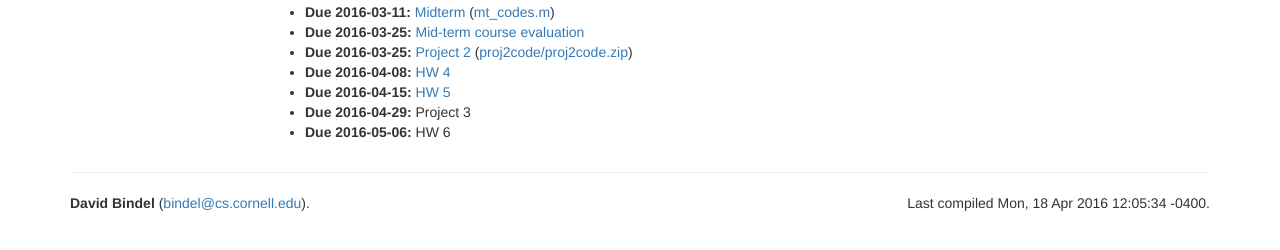
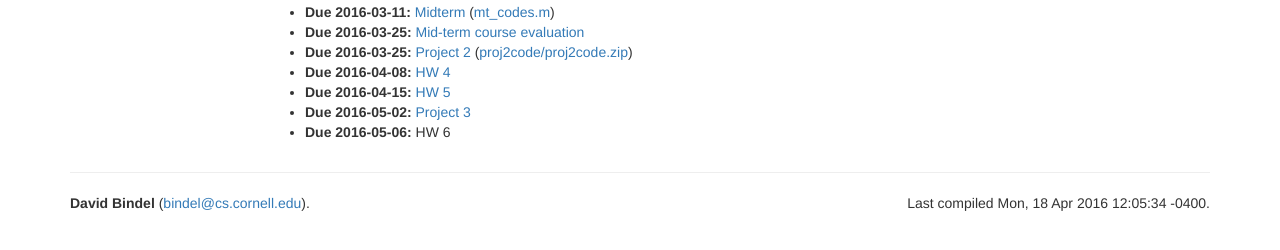
Before and after one commit to dbindel/cs4220-s17, a Jekyll site: the page built from web/assignments.html, in a window 1280 px wide. Shown: the part 268-518 px from the top of the page. Built offline with Jekyll 4.4.1, drawn with Linux system fonts in a browser that asks for light colours; nearby versions of some CDN libraries.

```diff
--- a/web/_data/hw.yml
+++ b/web/_data/hw.yml
@@ -39,7 +39,8 @@
   file: hw5
 -
   desc: Project 3
-  due: 2016-04-29
+  due: 2016-05-02
+  file: proj3
 -
   desc: HW 6
   due: 2016-05-06
--- a/web/_data/lectures.yml
+++ b/web/_data/lectures.yml
@@ -238,7 +238,6 @@
 -
   date: 2016-04-29
   info: Related problems
-  hw: P3 due
 #
 # ==================
 # Week 14 (special topics)
@@ -246,6 +245,7 @@
 -
   date: 2016-05-02
   info: Special topics (RandNLA)
+  hw: P3 due
 -
   date: 2016-05-04
   info: Special topics (RandNLA)
```
Also changed, not shown: 2 other files.
